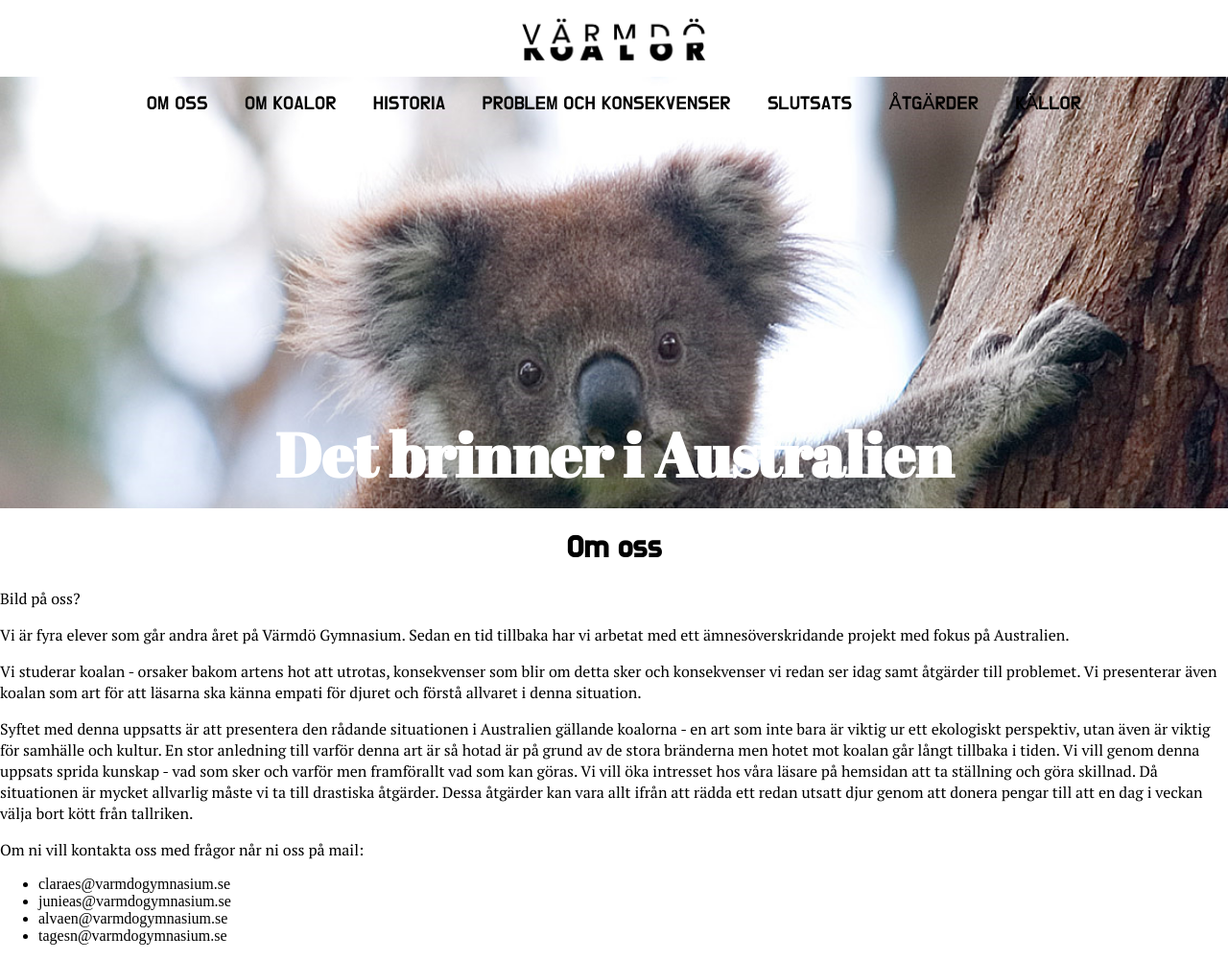
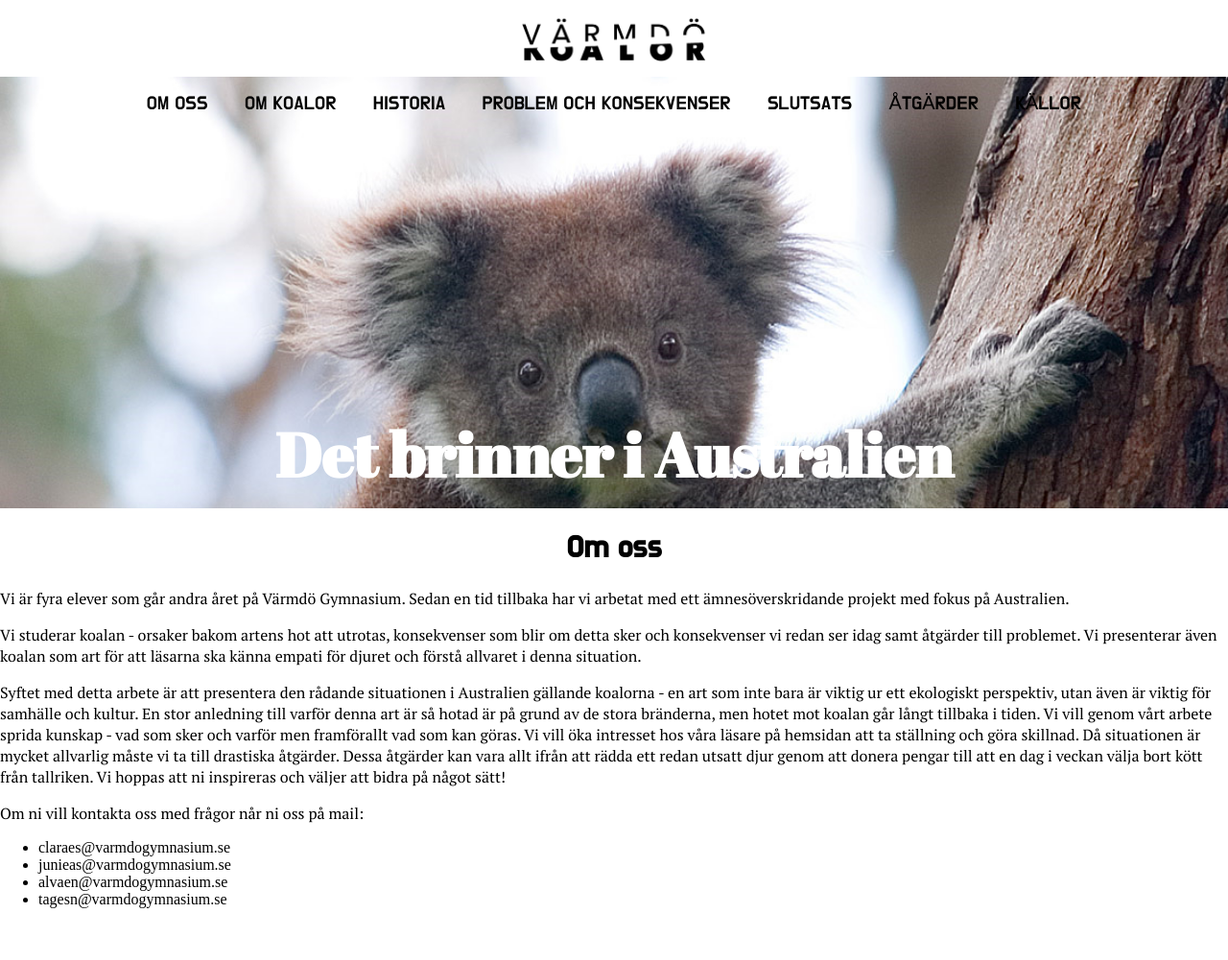
Before and after one commit to limbero/stackars-koalorna, a Jekyll site: the page built from _omoss/en.md, in a window 1280 px wide and 1001 px high. Shown: the whole window at 96% size. Built offline with Jekyll 4.4.1, drawn with Linux system fonts in a browser that asks for light colours; comment, search, counter and statistics services are not loaded.

Commit message:
Update en.md

```diff
--- a/_omoss/en.md
+++ b/_omoss/en.md
@@ -2,13 +2,11 @@
 layout: default
 ---
 # Om oss
-Bild på oss?
-
 Vi är fyra elever som går andra året på Värmdö Gymnasium. Sedan en tid tillbaka har vi arbetat med ett ämnesöverskridande projekt med fokus på Australien.
 
 Vi studerar koalan - orsaker bakom artens hot att utrotas, konsekvenser som blir om detta sker och konsekvenser vi redan ser idag samt åtgärder till problemet. Vi presenterar även koalan som art för att läsarna ska känna empati för djuret och förstå allvaret i denna situation.
 
-Syftet‌ ‌med‌ ‌denna‌ ‌uppsatts‌ ‌är‌ ‌att ‌presentera den rådande situationen i Australien gällande koalorna - en art som inte bara är viktig ur ett ekologiskt perspektiv, utan även är viktig för samhälle och kultur. En stor anledning till varför denna art är så hotad är på grund av de stora bränderna men hotet mot koalan går långt tillbaka i tiden. Vi vill genom denna uppsats sprida kunskap - vad som sker och varför men framförallt vad som kan göras. Vi vill öka intresset hos våra läsare på hemsidan att ta ställning och göra skillnad. Då situationen är mycket allvarlig måste vi ta till drastiska åtgärder. Dessa åtgärder kan vara allt ifrån att rädda ett redan utsatt djur genom att donera pengar till att en dag i veckan välja bort kött från tallriken.
+Syftet‌ med‌ ‌detta arbete ‌är‌ ‌att ‌presentera den rådande situationen i Australien gällande koalorna - en art som inte bara är viktig ur ett ekologiskt perspektiv, utan även är viktig för samhälle och kultur. En stor anledning till varför denna art är så hotad är på grund av de stora bränderna, men hotet mot koalan går långt tillbaka i tiden. Vi vill genom vårt arbete sprida kunskap - vad som sker och varför men framförallt vad som kan göras. Vi vill öka intresset hos våra läsare på hemsidan att ta ställning och göra skillnad. Då situationen är mycket allvarlig måste vi ta till drastiska åtgärder. Dessa åtgärder kan vara allt ifrån att rädda ett redan utsatt djur genom att donera pengar till att en dag i veckan välja bort kött från tallriken. Vi hoppas att ni inspireras och väljer att bidra på något sätt!
 
 Om ni vill kontakta oss med frågor når ni oss på mail:
 - claraes@varmdogymnasium.se
```
